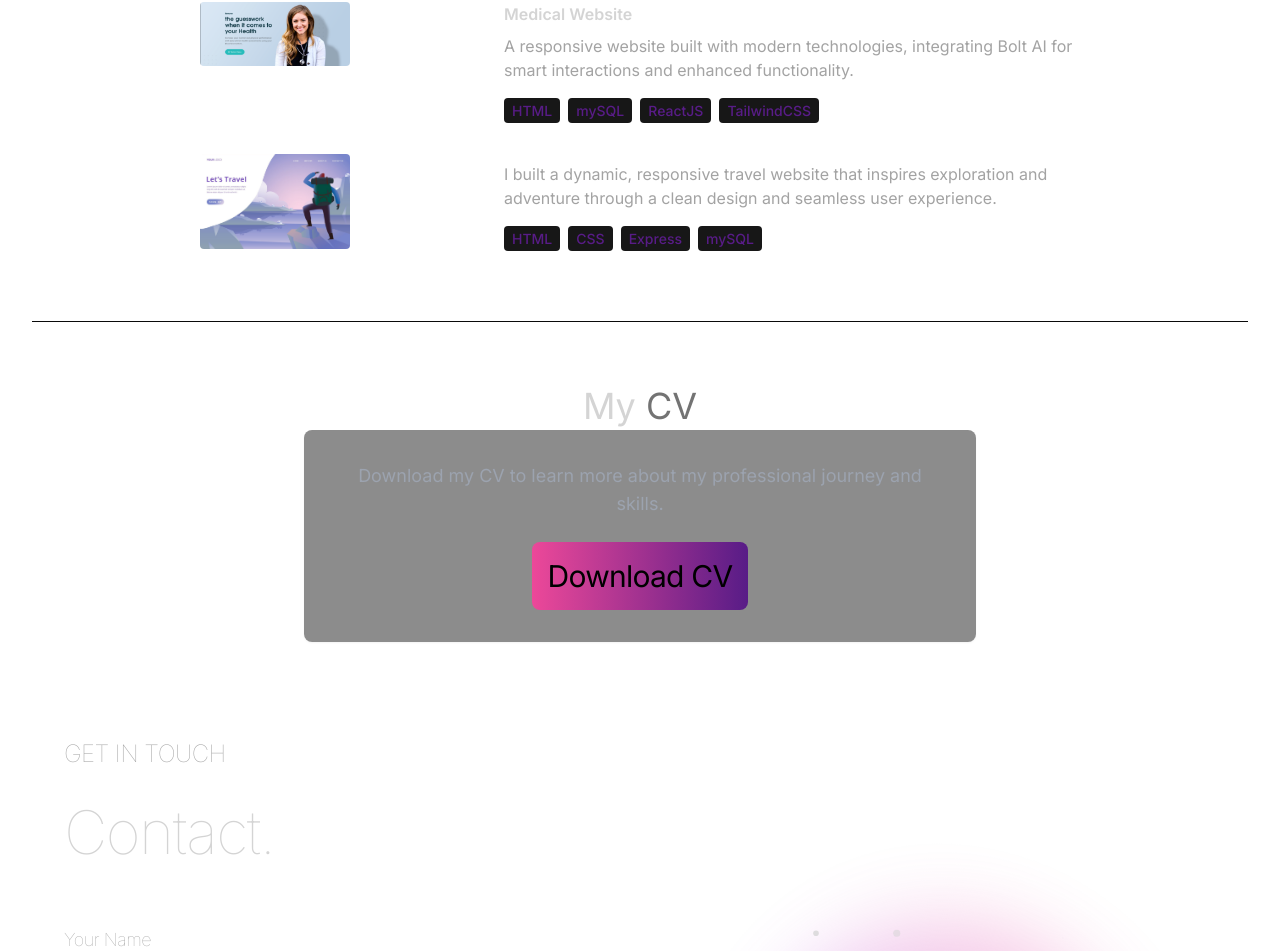
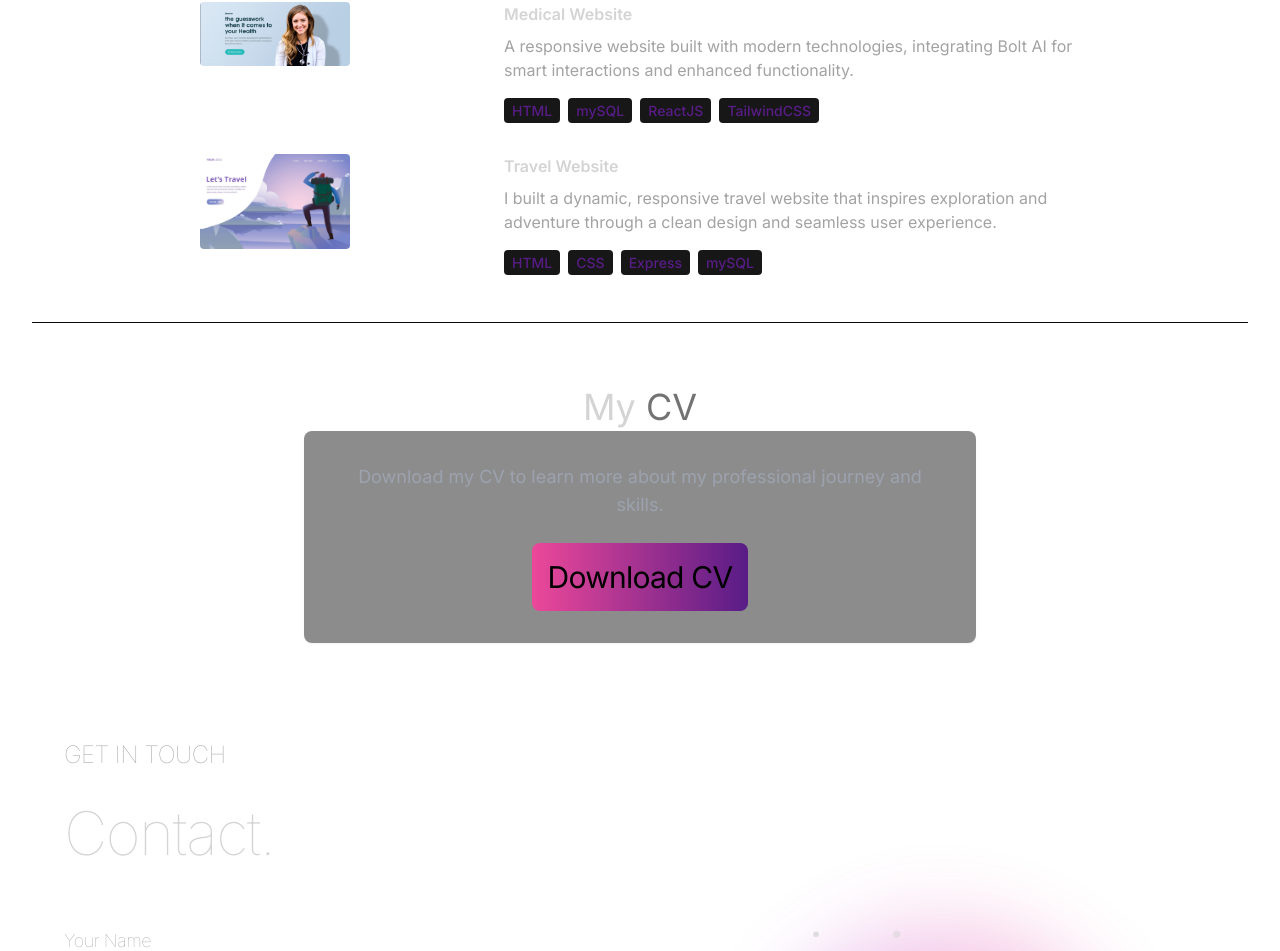
Before and after one commit to Amardeep111/portfolio_react, a React (Vite) app: page / in a window 1280 px wide. Shown: the part 3476-4427 px from the top of the page. Built offline with nearby package versions, Linux system fonts and the light colour scheme; a web font is replaced by a local one.

Commit message:
Update index.js

```diff
--- a/src/constants/index.js
+++ b/src/constants/index.js
@@ -65,7 +65,7 @@ export const PROJECTS = [
     technologies: ["HTML", "mySQL", "ReactJS", "TailwindCSS"],
   },
   {
-    title: "",
+    title: "Travel Website",
     image: project4,
     description:
       "I built a dynamic, responsive travel website that inspires exploration and adventure through a clean design and seamless user experience.",
```
